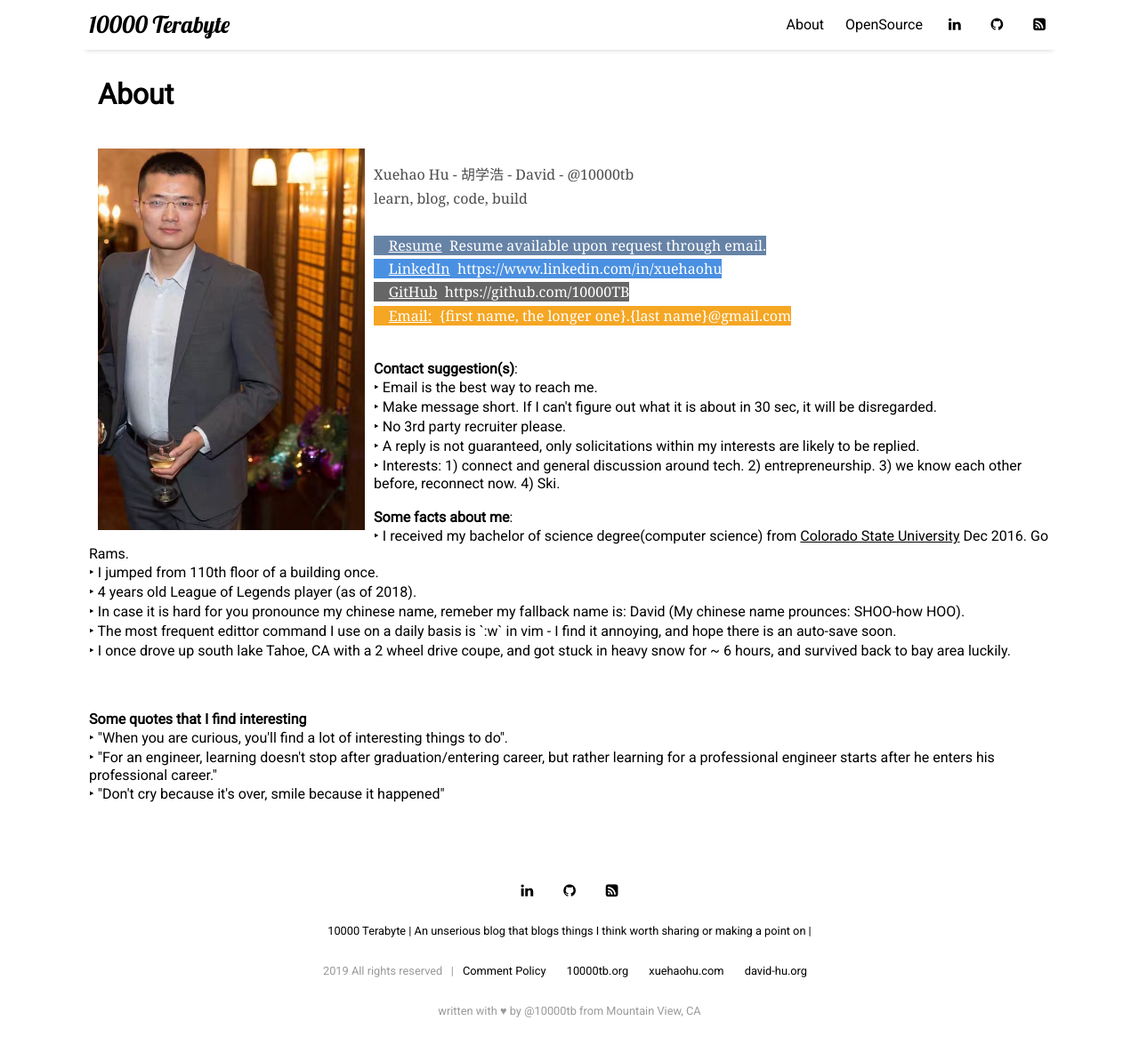
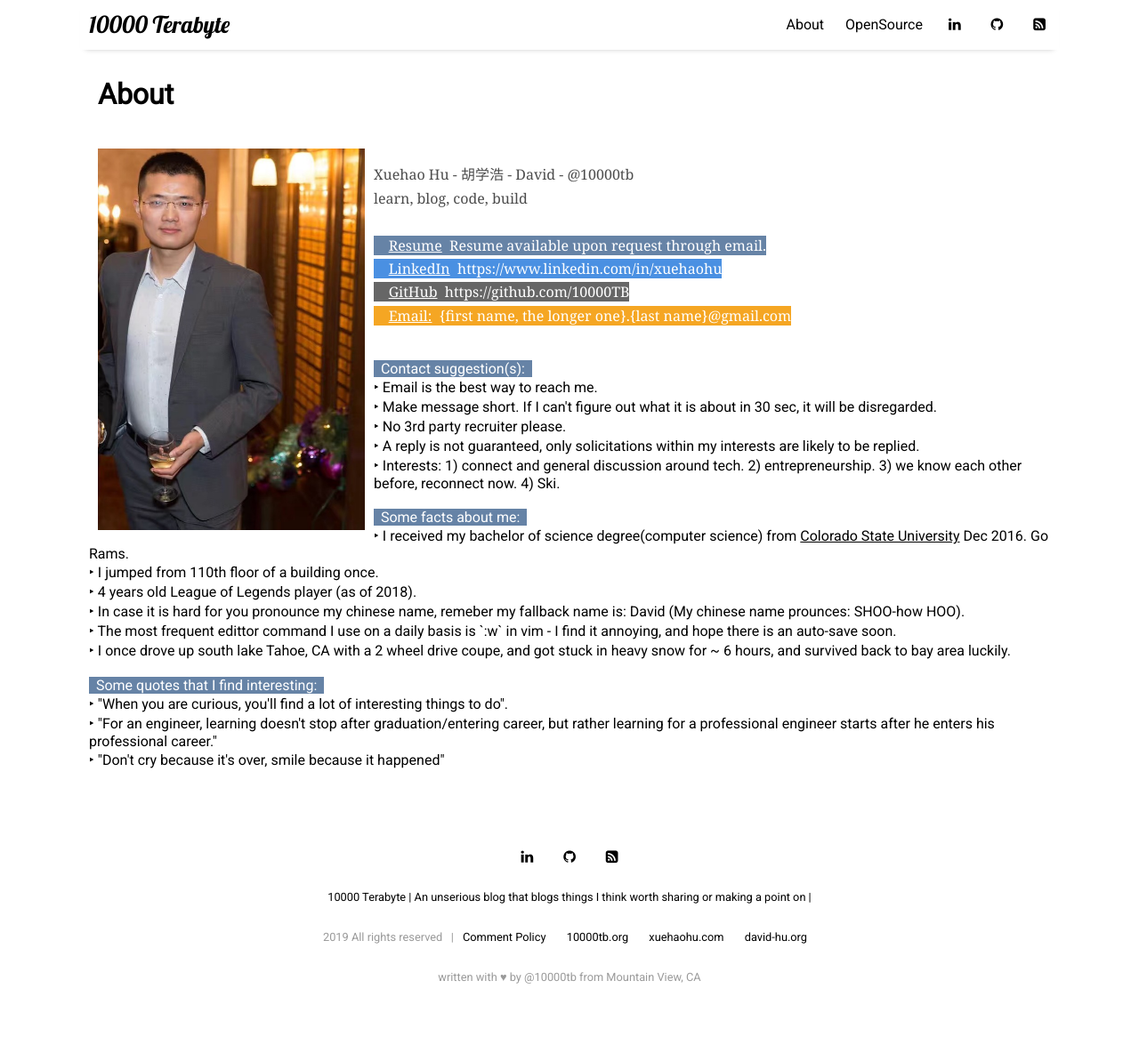
Before and after one commit to 10000TB/10000TB.github.io, a Jekyll site: the page built from pages/about.html, in a window 1280 px wide and 1175 px high. Shown: the whole window at 89% size. Built offline with Jekyll 4.4.1, drawn with Linux system fonts in a browser that asks for light colours; nearby versions of some CDN libraries.

Commit message:
about page: various format updates.

```diff
--- a/pages/about.html
+++ b/pages/about.html
@@ -13,8 +13,7 @@ title: About
 <p style="margin-top: 15px;position: relative;padding-top: 5px;">
 </p>
 
-<Strong>Contact suggestion(s)</Strong>:
-<br/>
+<span style="width:80px;height:30px;background-color:rgba(0,49,107,0.6);color:white;">&nbsp;&nbsp;Contact suggestion(s):&nbsp;&nbsp;</Strong></span><br/>
 ‣ Email is the best way to reach me.<br/>
 ‣ Make message short. If I can't figure out what it is about in 30 sec, it will be disregarded.<br/>
 ‣ No 3rd party recruiter please.<br/>
@@ -22,8 +21,7 @@ title: About
 ‣ Interests: 1) connect and general discussion around tech. 2) entrepreneurship. 3) we know each other before, reconnect now. 4) Ski. <br/>
 <br/>
 
-<Strong>Some facts about me</Strong>:
-<br/>
+<span style="width:80px;height:30px;background-color:rgba(0,49,107,0.6);color:white;">&nbsp;&nbsp;Some facts about me:&nbsp;&nbsp;</Strong></span><br/>
 ‣ I received my bachelor of science degree(computer science) from <a href="https://www.colostate.edu/">Colorado State University</a> Dec 2016. Go Rams.<br/>
 ‣ I jumped from 110th floor of a building once.<br/>
 ‣ 4 years old League of Legends player (as of 2018). <br/>
@@ -32,10 +30,7 @@ title: About
 ‣ I once drove up south lake Tahoe, CA with a 2 wheel drive coupe, and got stuck in heavy snow for ~ 6 hours, and survived back to bay area luckily. <br/>
 
 <br/>
-<br/>
-<br/>
-<Strong>Some quotes that I find interesting</Strong>
-<br/>
+<span style="width:80px;height:30px;background-color:rgba(0,49,107,0.6);color:white;">&nbsp;&nbsp;Some quotes that I find interesting:&nbsp;&nbsp;</Strong></span><br/>
 ‣ "When you are curious, you'll find a lot of interesting things to do".<br/>
 
 ‣ "For an engineer, learning doesn't stop after graduation/entering career, but rather learning for a professional engineer starts after he enters his professional career." <br/>
```
